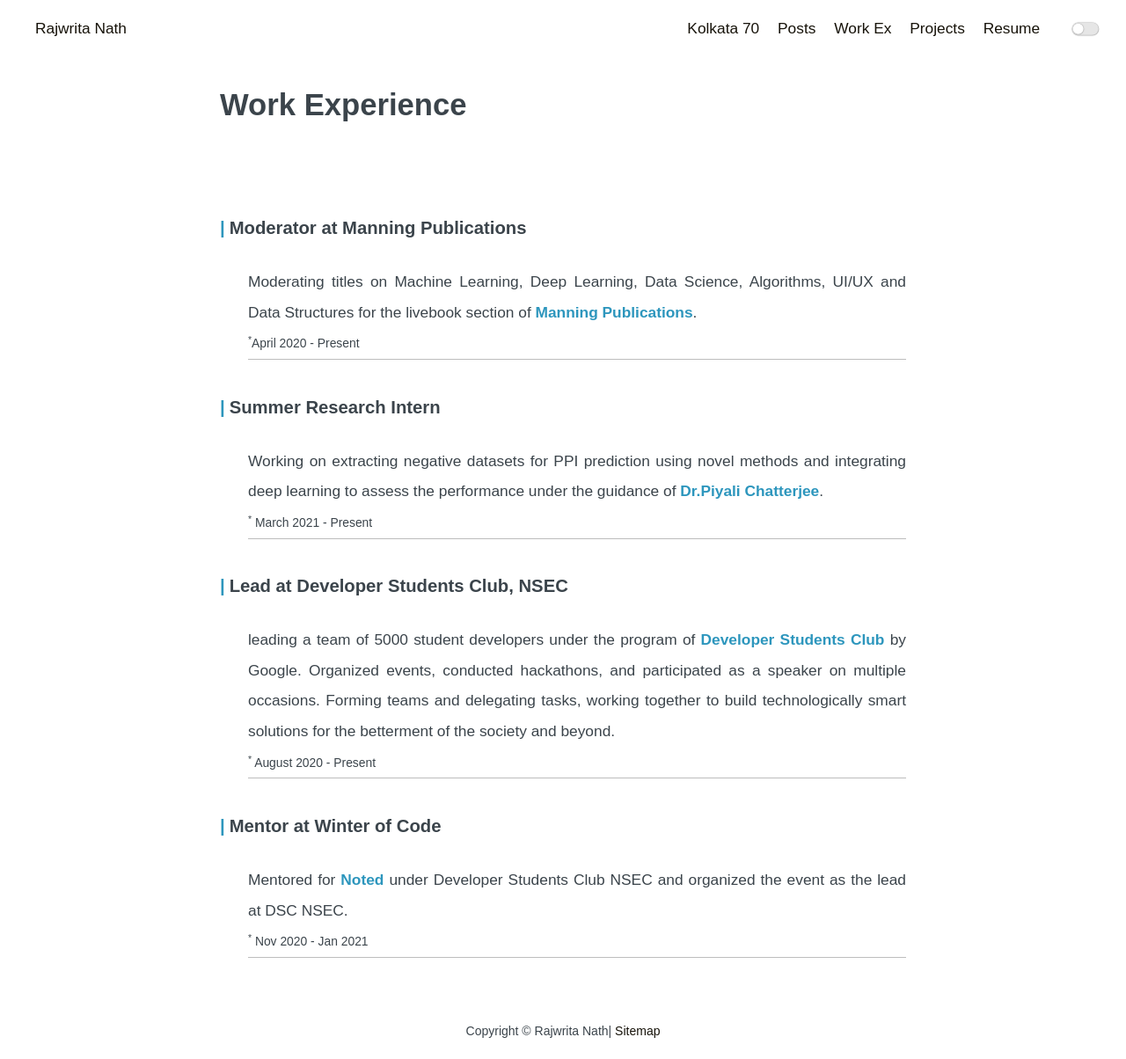
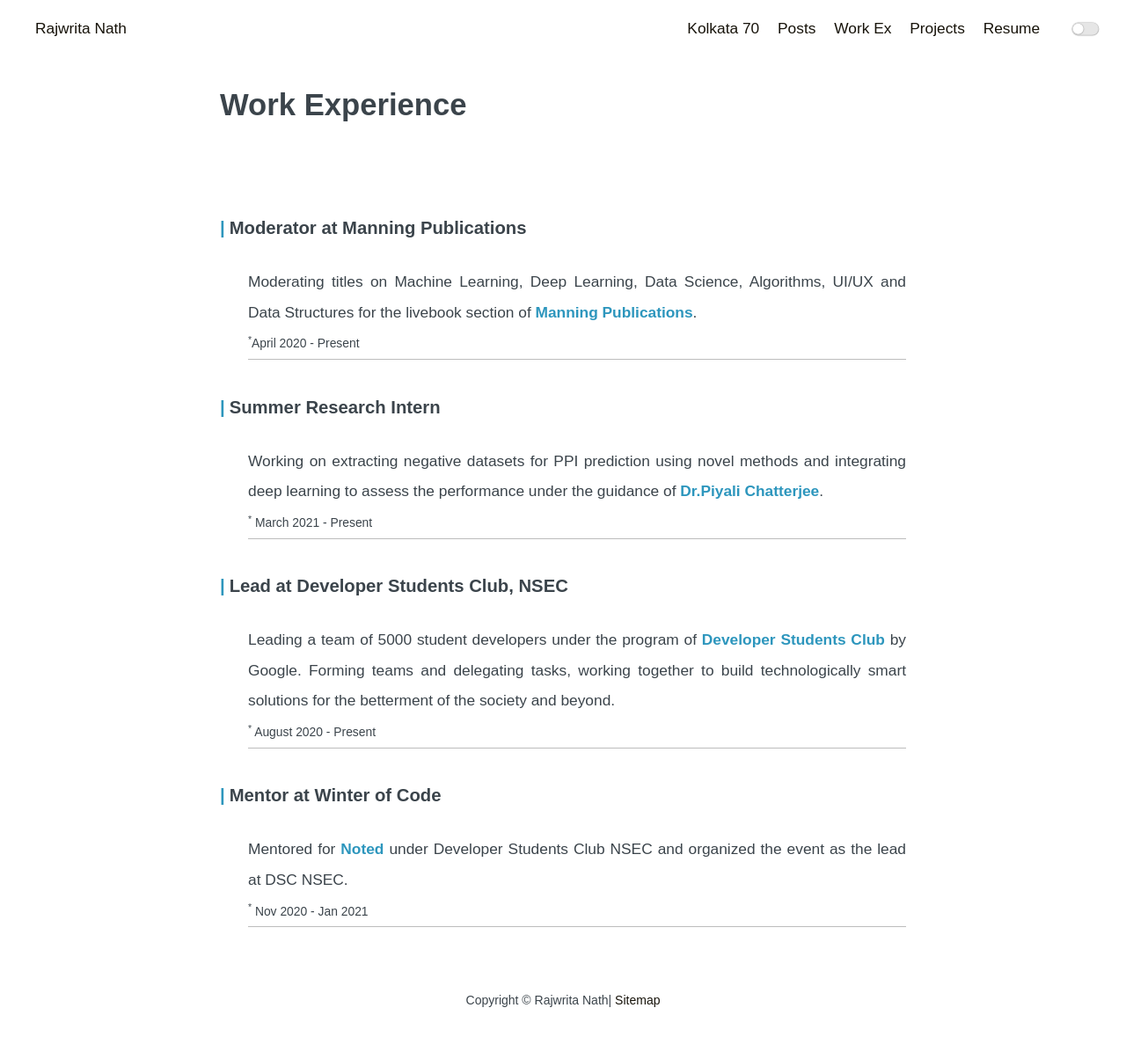
Before and after one commit to Rajwrita/rajwrita.github.io, a Jekyll site: the page built from work.md, in a window 1280 px wide. Shown: the whole page at 88% size. Built offline with Jekyll 4.4.1, drawn with Linux system fonts in a browser that asks for light colours; after the commit the page ends 1169 px from its top, so only the background shows below that.

Commit message:
Update work.md

```diff
--- a/work.md
+++ b/work.md
@@ -19,7 +19,7 @@ permalink: /work
     </article>
     <h3>Lead at Developer Students Club, NSEC</h3>
     <article class="archive-item">
-        leading a team of 5000 student developers under the program of <a href="https://dsc.community.dev/netaji-subhash-engineering-college/">Developer Students Club </a>by Google. Organized events, conducted hackathons, and participated as a speaker on multiple occasions. Forming teams and delegating tasks, working together to build technologically smart solutions for the betterment of the society and beyond. <br>
+        Leading a team of 5000 student developers under the program of <a href="https://dsc.community.dev/netaji-subhash-engineering-college/">Developer Students Club </a>by Google. Forming teams and delegating tasks, working together to build technologically smart solutions for the betterment of the society and beyond. <br>
        <small><sup>*</sup> August 2020 - Present</small>
     </article>
     <h3>Mentor at Winter of Code</h3>
```
